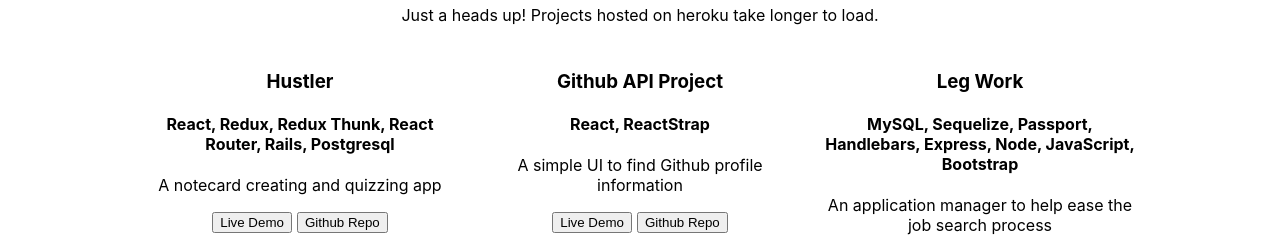
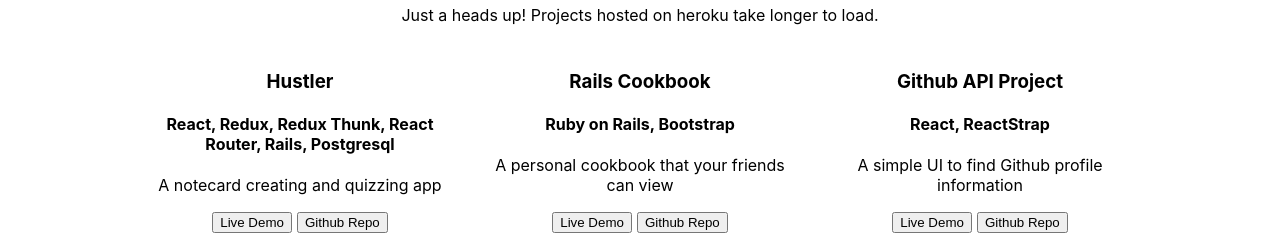
Before and after one commit to mmacdonald1/React-Portfolio, a React (Create React App) app: page / in a window 1280 px wide. Shown: the part 362-607 px from the top of the page. Built offline with nearby package versions, Linux system fonts and the light colour scheme; the HTML template or start-up script is replaced by a standard one.

Commit message:
add rails cookbook

```diff
--- a/src/containers/PortfolioContainer.js
+++ b/src/containers/PortfolioContainer.js
@@ -3,8 +3,9 @@
 
 class PortfolioContainer extends Component{
   state={
-    projects: [{name:"Hustler", technologies:"React, Redux, Redux Thunk, React Router, Rails, Postgresql", description:"A notecard creating and quizzing app", url:"https://hustler-frontend.herokuapp.com/", githubRepo:"https://github.com/mmacdonald1/hustler-frontend"},{name:"Github API Project", technologies:"React, ReactStrap", description:"A simple UI to find Github profile information", url:"https://mmacdonald1.github.io/Github-API-Project/", githubRepo:"https://github.com/mmacdonald1/Github-API-Project"}, {name:"Leg Work", technologies:"MySQL, Sequelize, Passport, Handlebars, Express, Node, JavaScript, Bootstrap", description:"An application manager to help ease the job search process", url:"https://legwork.herokuapp.com/", githubRepo:"https://github.com/mmacdonald1/Leg-Work"}]
+    projects: [{name:"Hustler", technologies:"React, Redux, Redux Thunk, React Router, Rails, Postgresql", description:"A notecard creating and quizzing app", url:"https://hustler-frontend.herokuapp.com/", githubRepo:"https://github.com/mmacdonald1/hustler-frontend"},  {name:"Rails Cookbook", technologies:"Ruby on Rails, Bootstrap", description:"A personal cookbook that your friends can view", url:"https://rails-cookbook.herokuapp.com/", githubRepo:"https://github.com/mmacdonald1/rails-cookbook"},{name:"Github API Project", technologies:"React, ReactStrap", description:"A simple UI to find Github profile information", url:"https://mmacdonald1.github.io/Github-API-Project/", githubRepo:"https://github.com/mmacdonald1/Github-API-Project"}, {name:"Leg Work", technologies:"MySQL, Sequelize, Passport, Handlebars, Express, Node, JavaScript, Bootstrap", description:"An application manager to help ease the job search process", url:"https://legwork.herokuapp.com/", githubRepo:"https://github.com/mmacdonald1/Leg-Work"}]
   }
+
   render(){
     return(
       <div id="projects">
```
